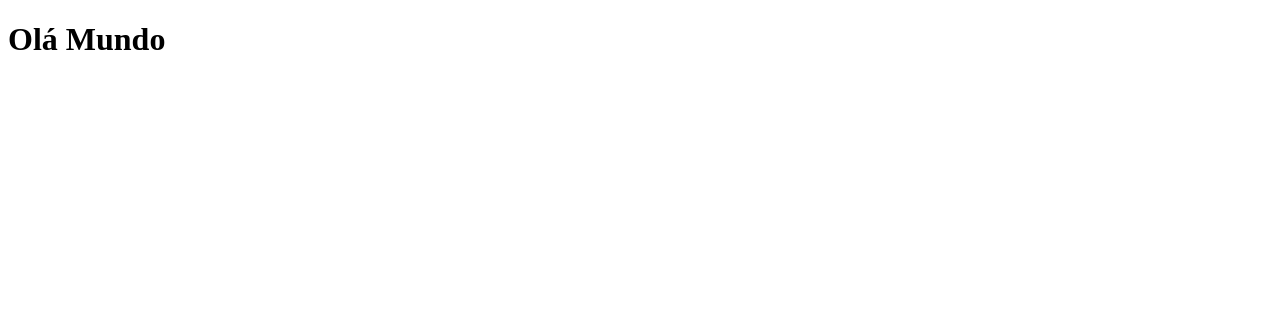
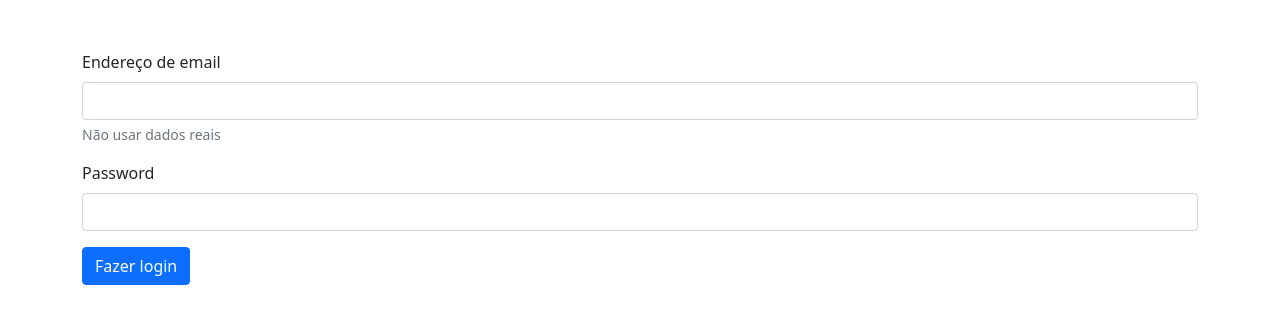
Before and after one commit to rafaelcmorais02/chat-front, a React (Create React App) app: page / in a window 1280 px wide. Shown: the top 324 px of the page. Built offline with nearby package versions, Linux system fonts and the light colour scheme.

Commit message:
Feat: adiciona pagina de login, e atualiza status render quando o login e bem sucedido

```diff
--- a/public/index.html
+++ b/public/index.html
@@ -4,11 +4,12 @@
     <meta charset="utf-8" />
     <meta name="viewport" content="width=device-width, initial-scale=1" />
     <meta name="theme-color" content="#000000" />
-
+    <link href="https://cdn.jsdelivr.net/npm/bootstrap@5.0.2/dist/css/bootstrap.min.css" rel="stylesheet" integrity="sha384-EVSTQN3/azprG1Anm3QDgpJLIm9Nao0Yz1ztcQTwFspd3yD65VohhpuuCOmLASjC" crossorigin="anonymous">
     <title>Chat Application</title>
   </head>
   <body>
     <noscript>You need to enable JavaScript to run this app.</noscript>
     <div id="root"></div>
+    <script src="https://cdn.jsdelivr.net/npm/bootstrap@5.0.2/dist/js/bootstrap.bundle.min.js" integrity="sha384-MrcW6ZMFYlzcLA8Nl+NtUVF0sA7MsXsP1UyJoMp4YLEuNSfAP+JcXn/tWtIaxVXM" crossorigin="anonymous"></script>
   </body>
 </html>
--- a/src/App.js
+++ b/src/App.js
@@ -1,10 +1,37 @@
 import React from "react";
+import Login from './components/login/Login'
 
-const App = () => {
-    return (
-        <h1>
-            Olá Mundo
-        </h1>
-    )
+class App extends React.Component {
+    constructor(props) {
+        super(props)
+        this.state = {
+            render: false
+        }
+        this.renderChange = this.renderChange.bind(this);
+    }
+
+    renderChange(render) {
+        return this.setState({ render })
+    }
+    renderChat() {
+        if (this.state.render) {
+            return (
+                <div>
+                    <h1>
+                        opa
+                    </h1>
+                </div>
+            )
+        }
+    }
+    render() {
+        return (
+            <div className="container-sm">
+                <h1>{this.state.render}</h1>
+                <Login state={this.state} changeState={this.renderChange} />
+                {this.renderChat()}
+            </div>
+        )
+    }
 }
 export default App
--- /dev/null
+++ b/src/components/login/Login.js
@@ -0,0 +1,50 @@
+import React from "react";
+import axios from "axios";
+import './login.css'
+
+class Login extends React.Component {
+    constructor(props) {
+        super(props);
+        this.state = props.state
+        this.changeState = props.changeState
+        this.handlerLogin = this.handlerLogin.bind(this);
+    }
+    async handlerLogin() {
+        const user = document.getElementById('inputUser').value
+        const password = document.getElementById('inputPassword').value
+        const data = {
+            username: user,
+            password: password
+        }
+        const config = {
+            method: 'post',
+            url: 'https://chat.emillieerafael.com/api/v1/users/token',
+            headers: {
+                'Content-Type': 'application/json'
+            },
+            data
+        };
+        const token = await axios(config)
+        console.log(token)
+        this.changeState(true)
+    }
+    render() {
+        return (
+            <div className="login">
+                <form>
+                    <div className="mb-3">
+                        <label htmlFor="inputUser" className="form-label">Endereço de email</label>
+                        <input type="email" className="form-control" id="inputUser" aria-describedby="emailHelp" />
+                        <div id="emailHelp" className="form-text">Não usar dados reais</div>
+                    </div>
+                    <div className="mb-3">
+                        <label htmlFor="inputPassword" className="form-label">Password</label>
+                        <input type="password" className="form-control" id="inputPassword" />
+                    </div>
+                    <button type="button" className="btn btn-primary" onClick={this.handlerLogin}>Fazer login</button>
+                </form>
+            </div>
+        )
+    }
+}
+export default Login
--- /dev/null
+++ b/src/components/login/login.css
@@ -0,0 +1,3 @@
+.login {
+  margin-top: 50px;
+}
```
